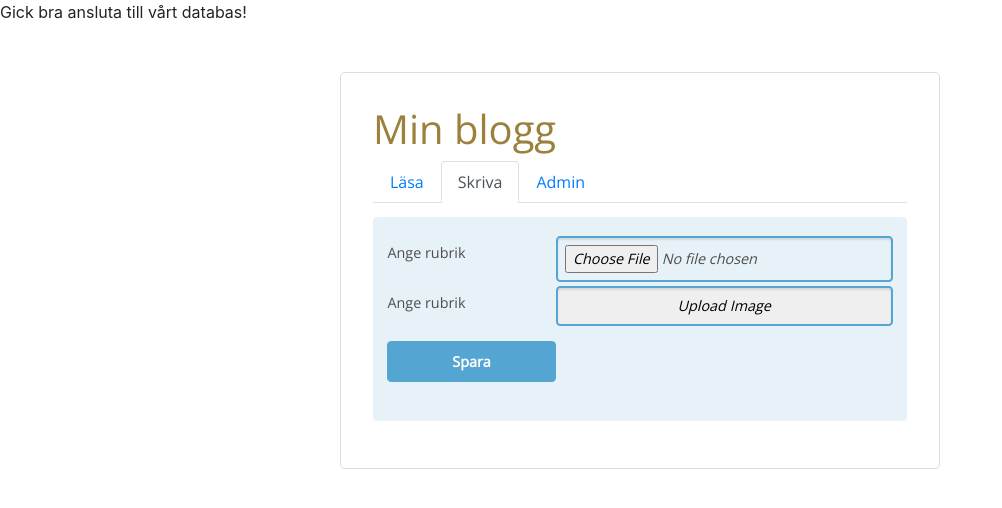
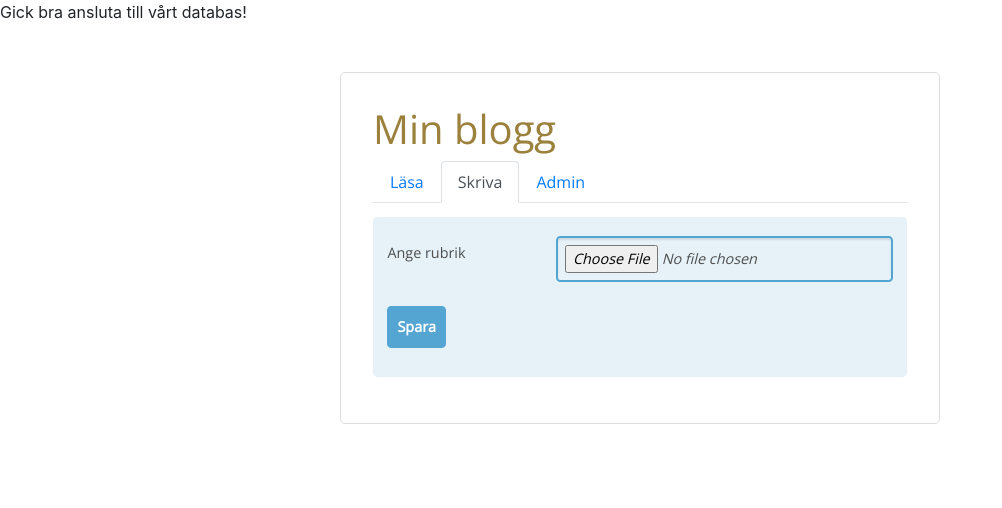
Before and after one commit to hampusq/EE18-ar3, a PHP site: page /skriva.php in a window 1280 px wide. Shown: the top 508 px of the page, without its empty margins (0-1002 px from the left). Run offline with PHP 8.4, Linux system fonts and the light colour scheme.

Commit message:
Update skriva.php

```diff
--- a/kapitel/kapitel-9/laddaUp-db/skriva.php
+++ b/kapitel/kapitel-9/laddaUp-db/skriva.php
@@ -24,8 +24,6 @@ include "./resurser/conn.php";
         </nav>
         <form action="#" method="POST">
             <label>Ange rubrik <input type="file" name="fileName"></label>
-            <label>Ange rubrik <input type="submit" value="Upload Image" name="submit">
-
 
 
             <button>Spara</button>
```
